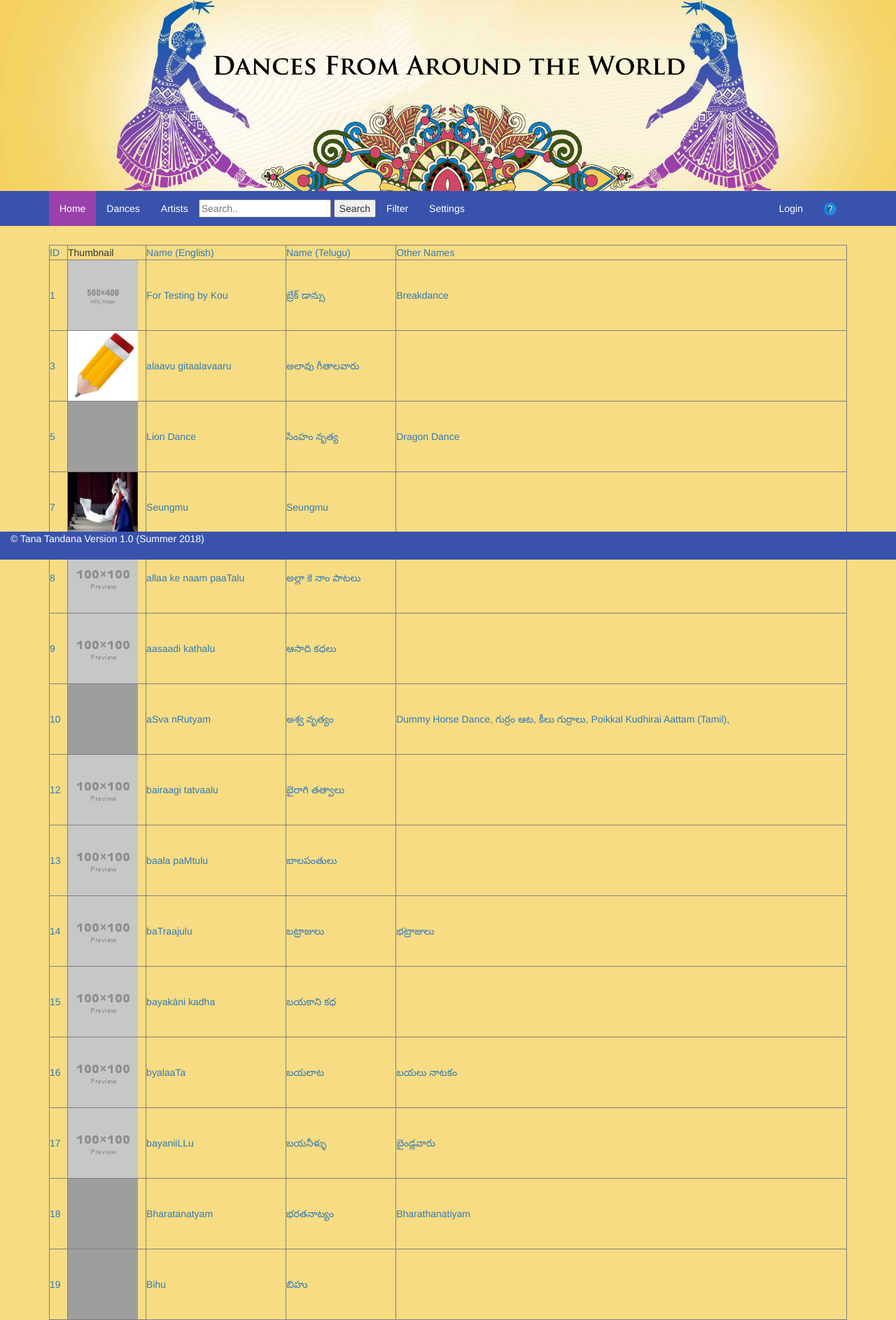
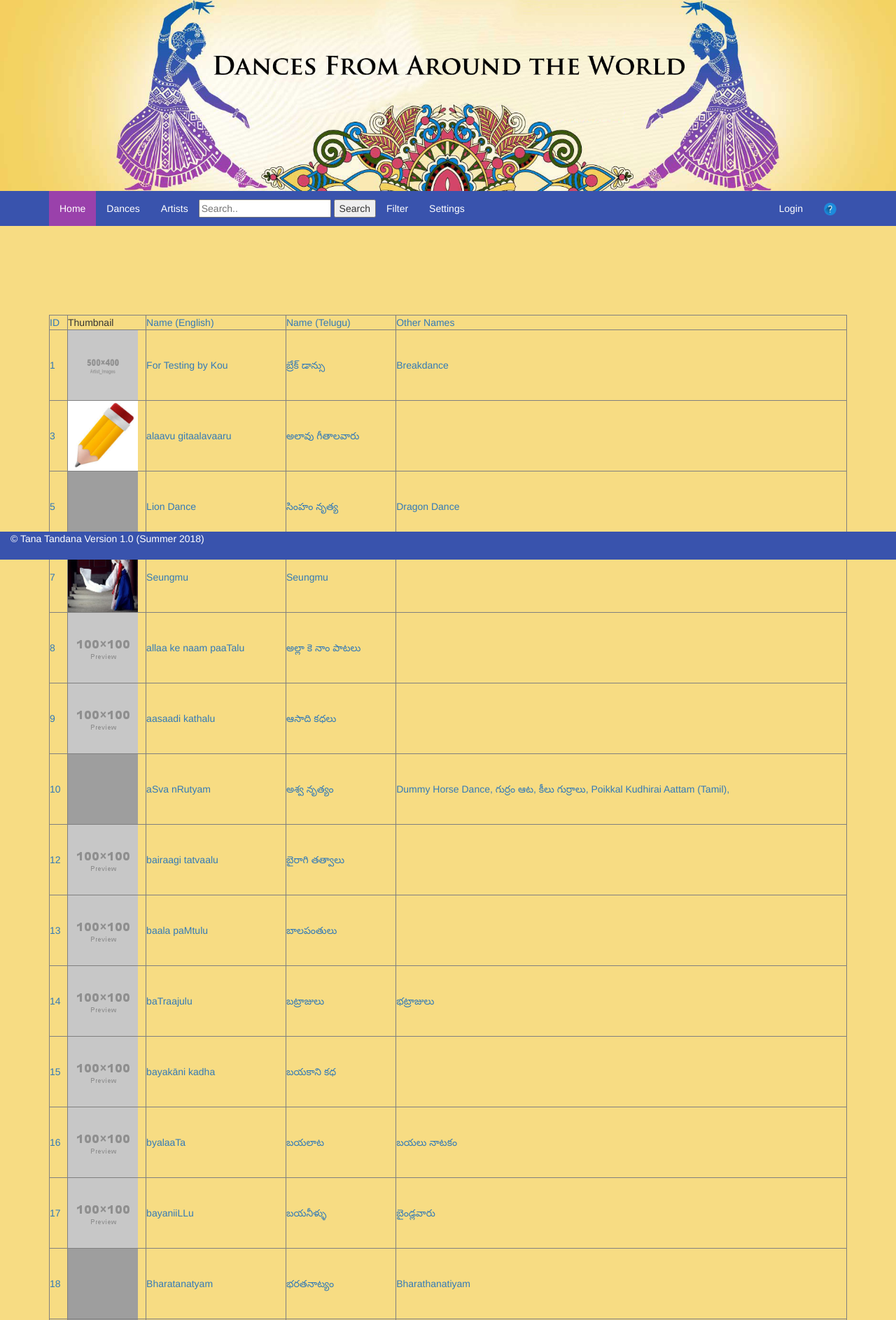
Before and after one commit to sjasthi/tandana, a PHP site: page /search.php in a window 1280 px wide. Shown: the top 1887 px of the page at 70% size. Run offline with PHP 8.4, Linux system fonts and the light colour scheme; data comes from the database, SQL or seed files in the repository; some libraries are stand-ins or nearby versions; grey boxes are pictures that could not be loaded.

Commit message:
Update the size of the content

```diff
--- a/search.php
+++ b/search.php
@@ -469,7 +469,7 @@
 
             if ($result->num_rows > 0) {
             echo '
-            <div class="container top_space" style="padding-bottom: 50px">
+            <div class="container top_space" style="padding-top: 100px">
             <table width="100%"" border="1px">
             <tr>
             <td>
```
